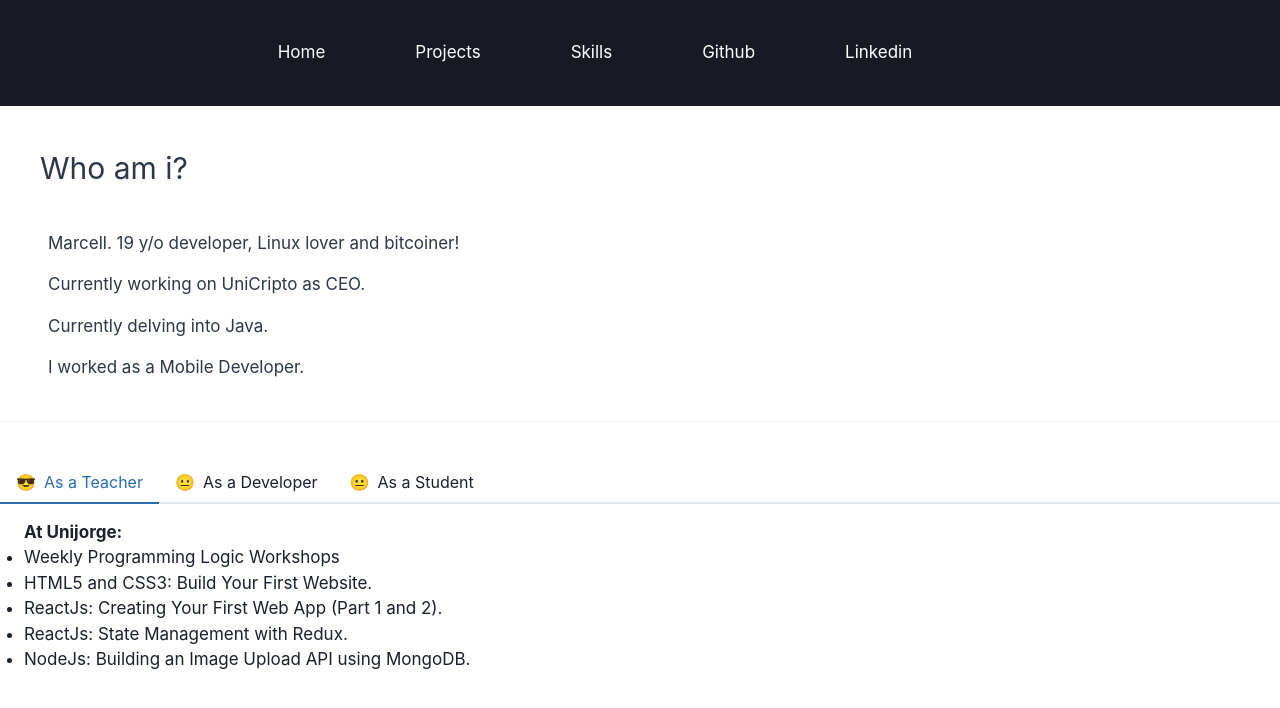
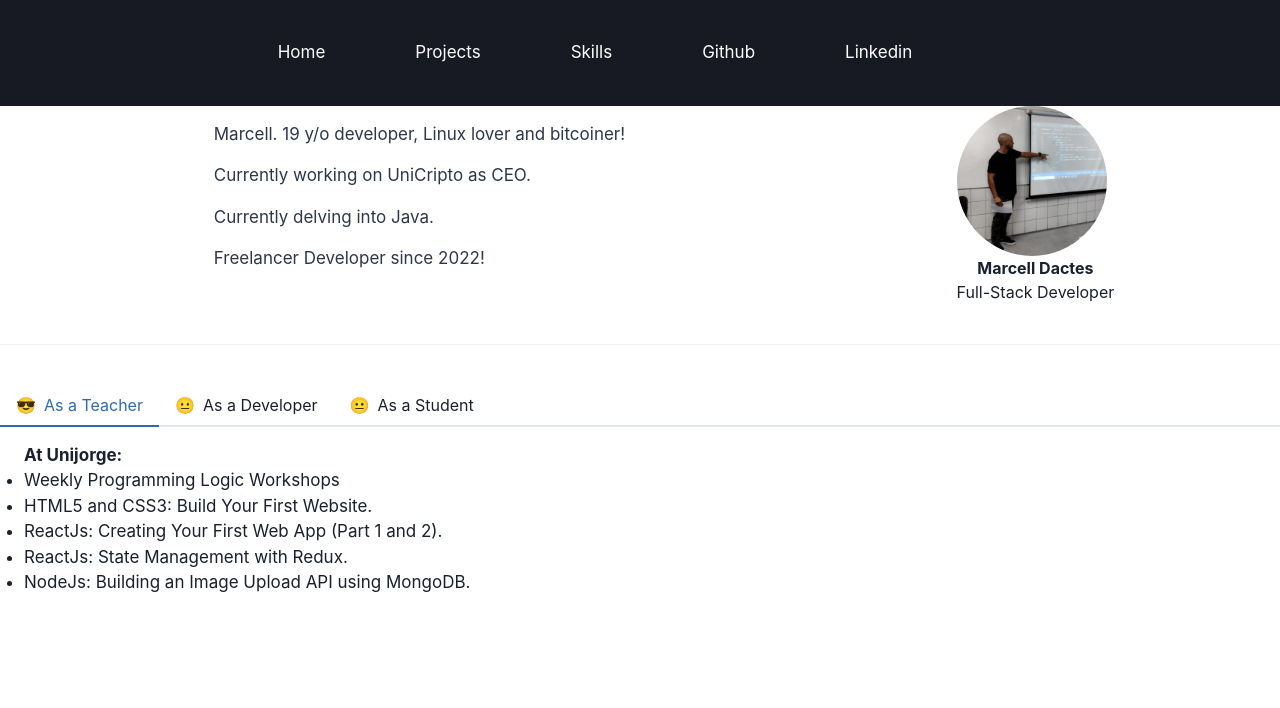
Before and after one commit to marcelldac/portfolio_v3, a React (Vite) app: page / in a window 1280 px wide. Shown: the top 708 px of the page. Built offline with nearby package versions, Linux system fonts and the light colour scheme.

Commit message:
feat: modify home page structure

```diff
--- a/src/pages/Home.jsx
+++ b/src/pages/Home.jsx
@@ -1,7 +1,13 @@
-import { Box, Text, Divider } from "@chakra-ui/react";
+import {
+  Box,
+  Text,
+  Divider,
+  Image,
+  Flex,
+  Center,
+} from "@chakra-ui/react";
 
 import CustomTabs from '../components/CustomTabs';
-
 
 const Title = ({ children }) => {
   return <Text fontSize='30' color='gray.700' m={10}>{children}</Text>
@@ -14,14 +20,23 @@ const Subtitle = ({ children }) => {
 export default function Home() {
   return (
     <Box>
-      <Title>Who am i?</Title>
-      <Subtitle>Marcell. 19 y/o developer, Linux lover and bitcoiner!</Subtitle>
-      {/* TODO: Colocar link do projeto unicripto (direcionar pro projeto dentro do site ou pro site da Unicripto que será criado) */}
-      <Subtitle>Currently working on UniCripto as CEO.</Subtitle>
-      <Subtitle>Currently delving into Java.</Subtitle>
-      <Subtitle>I worked as a Mobile Developer.</Subtitle>
+      <Flex direction='row' justifyContent='space-around'>
+        <Box>
+          <Subtitle >Marcell. 19 y/o developer, Linux lover and bitcoiner!</Subtitle>
+          {/* TODO: Colocar link do projeto unicripto (direcionar pro projeto dentro do site ou pro site da Unicripto que será criado) */}
+          <Subtitle>Currently working on UniCripto as CEO.</Subtitle>
+          <Subtitle>Currently delving into Java.</Subtitle>
+          <Subtitle>Freelancer Developer since 2022!</Subtitle>
+        </Box>
+        <Box textAlign='center'>
+          <Image src='./me.jpg' borderRadius='full' boxSize='150px' fallbackSrc='https://via.placeholder.com/150' justifySelf='stretch' />
+          <Text as='b'>Marcell Dactes</Text>
+          <Text>Full-Stack Developer</Text>
+        </Box>
+      </Flex>
       <Divider my={10} />
       <CustomTabs />
     </Box>
+
   )
 }
```
